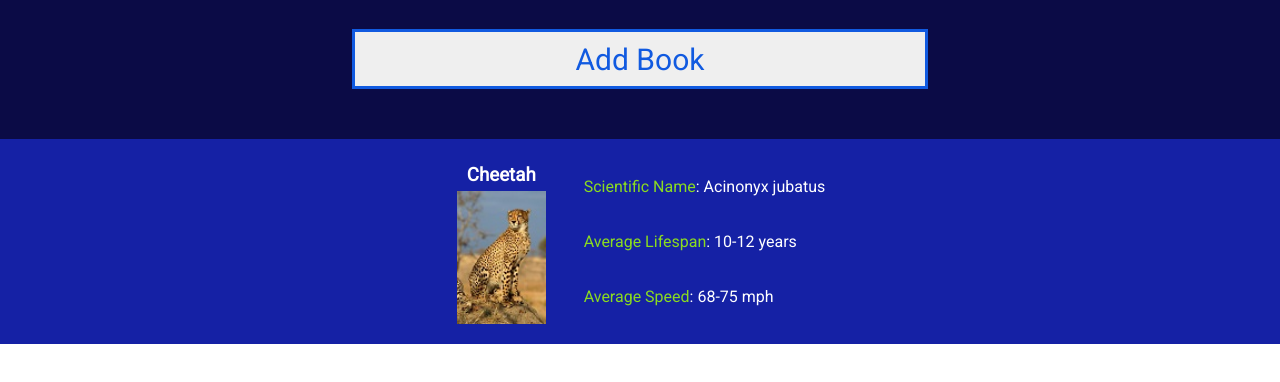
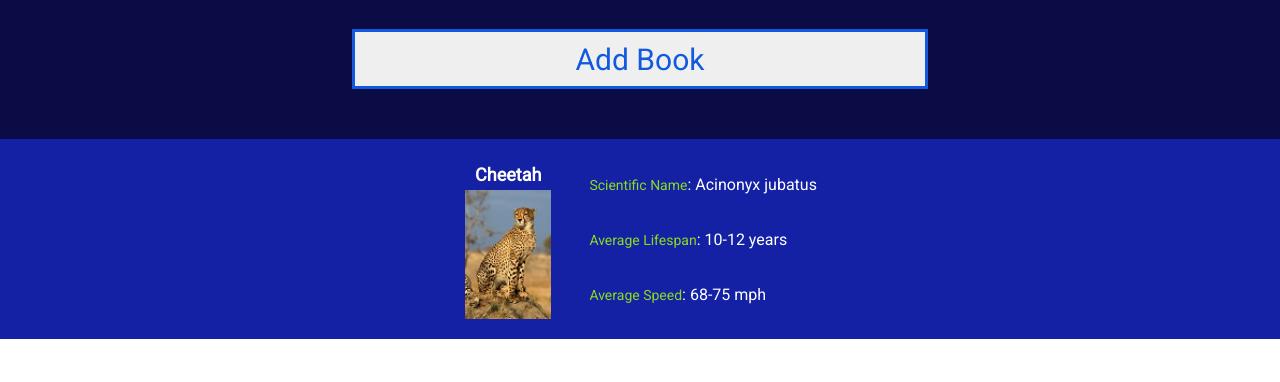
Before and after one commit to Hacking-NASSA-with-HTML/bookshelf_2022, a plain HTML site: page index.html in a window 1280 px wide. Shown: the part 76-458 px from the top of the page. Drawn offline with Linux system fonts and the light colour scheme.

Commit message:
feat: small UI styling improvements

```diff
--- a/assets/CSS/style.css
+++ b/assets/CSS/style.css
@@ -57,6 +57,7 @@
 
 .bookTitleAndImage .name {
     color: white;
+    font-size: 18px;
     padding: 5px 10px;
 }
 
@@ -68,9 +69,11 @@
 
 .description-paragraph {
     color: white;
+    font-size: 16px;
     padding: 18px;
 }
 
 .description-details {
     color: #8adb20;
+    font-size: 14px;
 }
--- a/assets/js/myScriptsJs.js
+++ b/assets/js/myScriptsJs.js
@@ -22,7 +22,5 @@ function createAnimalTradingCardHTML(animal) {
         </div>`;
     return cardHTML
 }
-// createAnimalTradingCardHTML(cheetah)
-// console.log(createAnimalTradingCardHTML(cheetah));
 
 generatedCard.innerHTML = createAnimalTradingCardHTML(cheetah)
```
